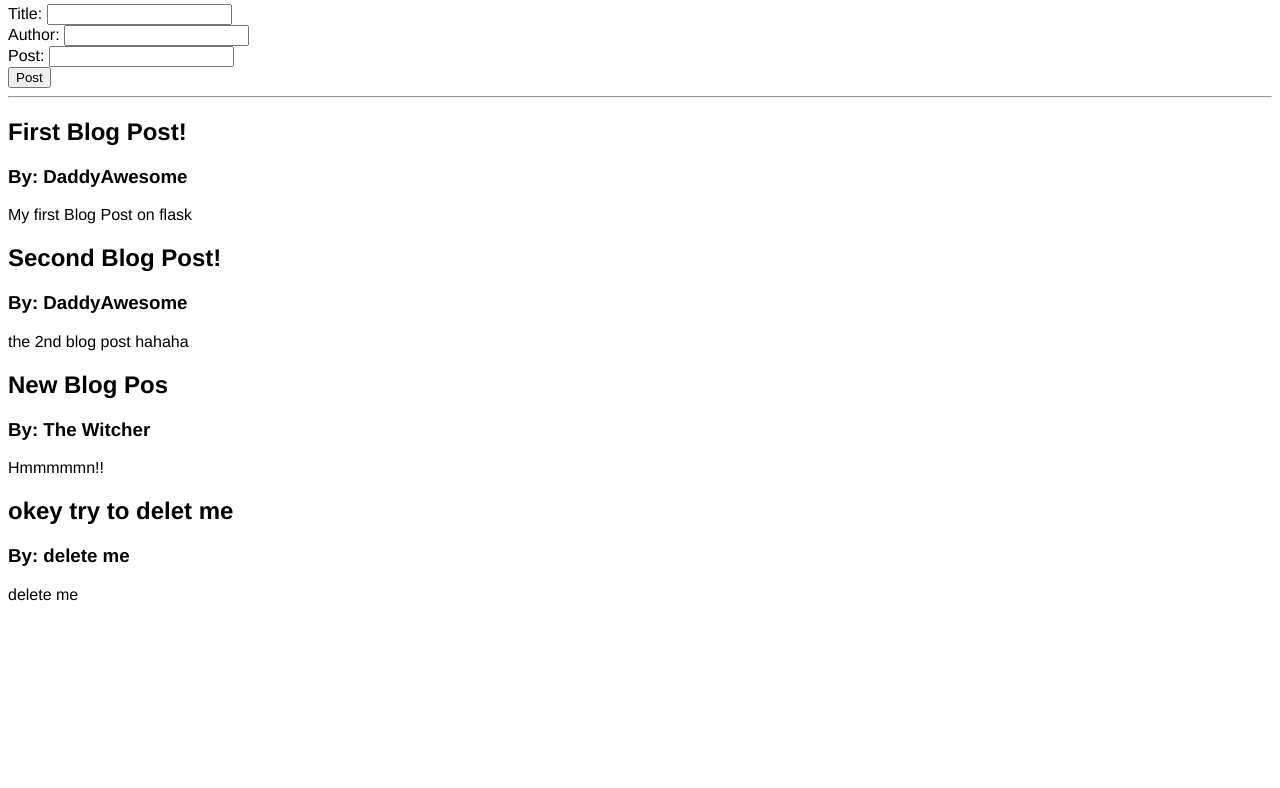
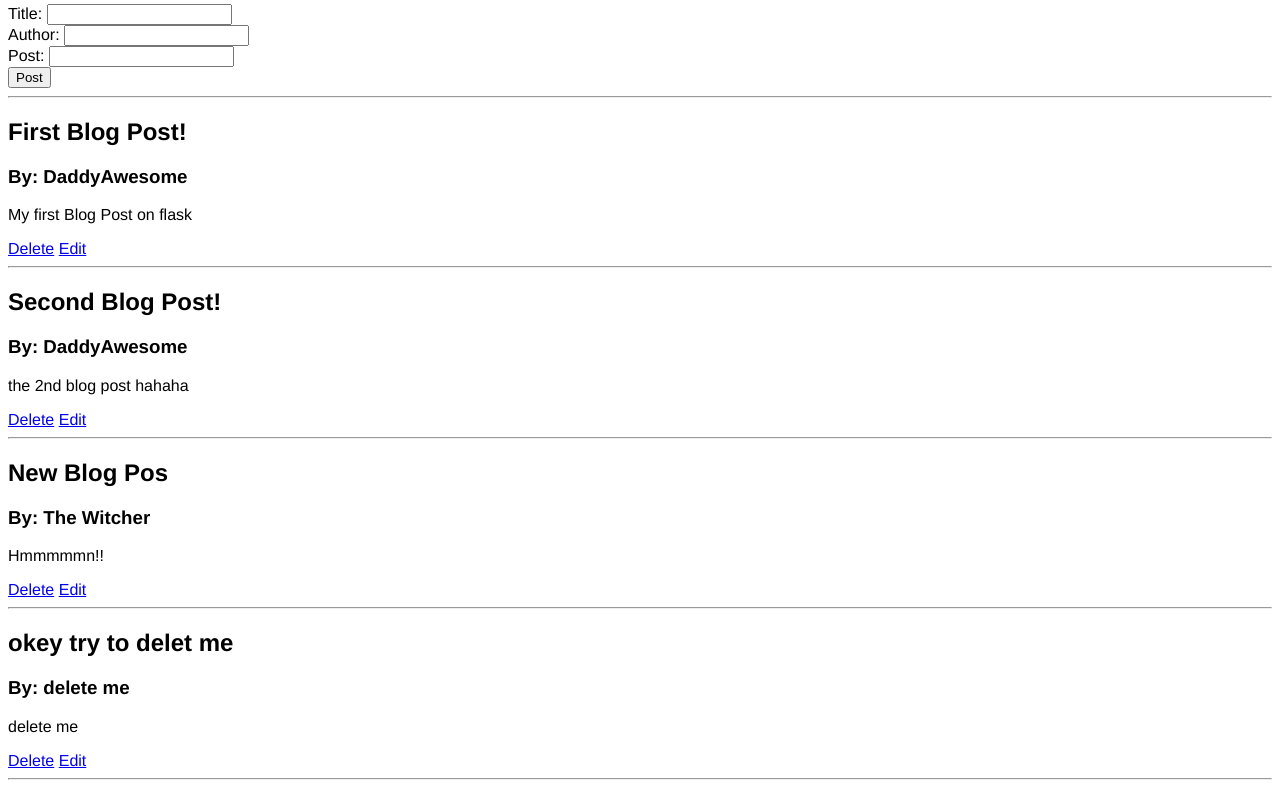
Before and after one commit to daddyawesome/flask-blog, a Flask app: page /posts in a window 1280 px wide. Shown: the part 146-934 px from the top of the page. Before the commit the page ends 747 px from the top, so only its background shows below. Run offline with Flask 2, Linux system fonts and the light colour scheme; data comes from the database, SQL or seed files in the repository; both versions use the stored data as it was after the commit.

Commit message:
added delete button

```diff
--- a/app.py
+++ b/app.py
@@ -40,6 +40,12 @@ def posts():
         all_posts = BlogPost.query.order_by(BlogPost.date_posted).all()
         return render_template('posts.html', posts = all_posts)
 
+@app.route('/posts/delete/<int:id>')
+def delete(id):
+    post =BlogPost.query.get_or_404(id)
+    db.session.delete(post)
+    db.session.commit
+    return redirect('/posts')
 
 
 
@@ -48,9 +54,7 @@ def posts():
 def hello(name, id):
     return "Hello, " + name +", your id is: " + str(id)
 
-@app.route('/onlyget', methods=['GET'])
-def get_req():
-    return "You can only get this webpage"
+
 
 if __name__ == "__main__":
     app.run(debug=True)
--- a/templates/posts.html
+++ b/templates/posts.html
@@ -32,5 +32,8 @@
         {% endif %}
 
         <p>{{ post.content }}</p>
+        <a href='/posts/delete/{{post.id}}'>Delete</a>
+        <a href='/posts/edit/{{post.id}}'>Edit</a>
+        <hr>
     {% endfor %}
 {% endblock %}
```
Also changed, not shown: posts.db.
